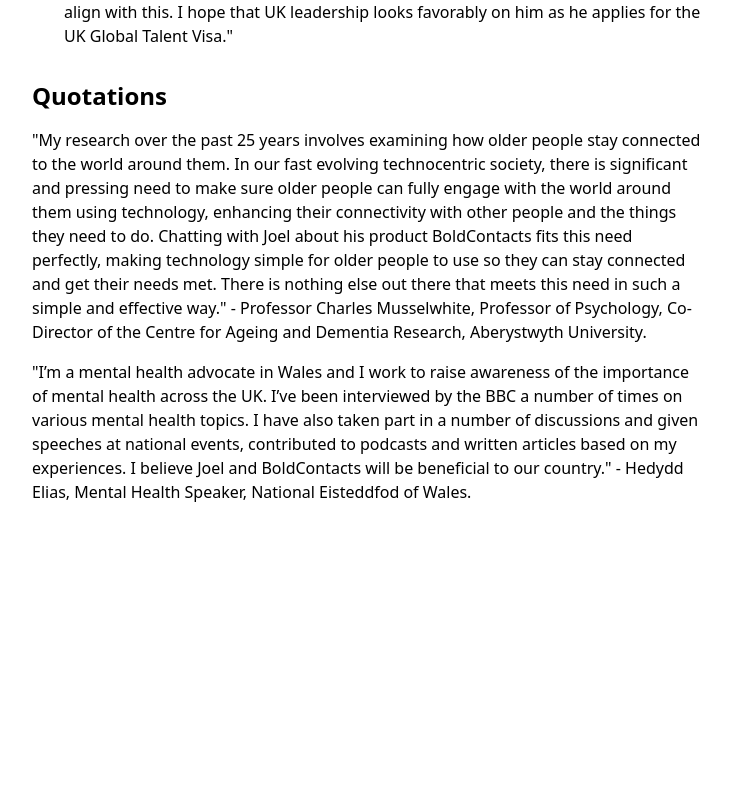
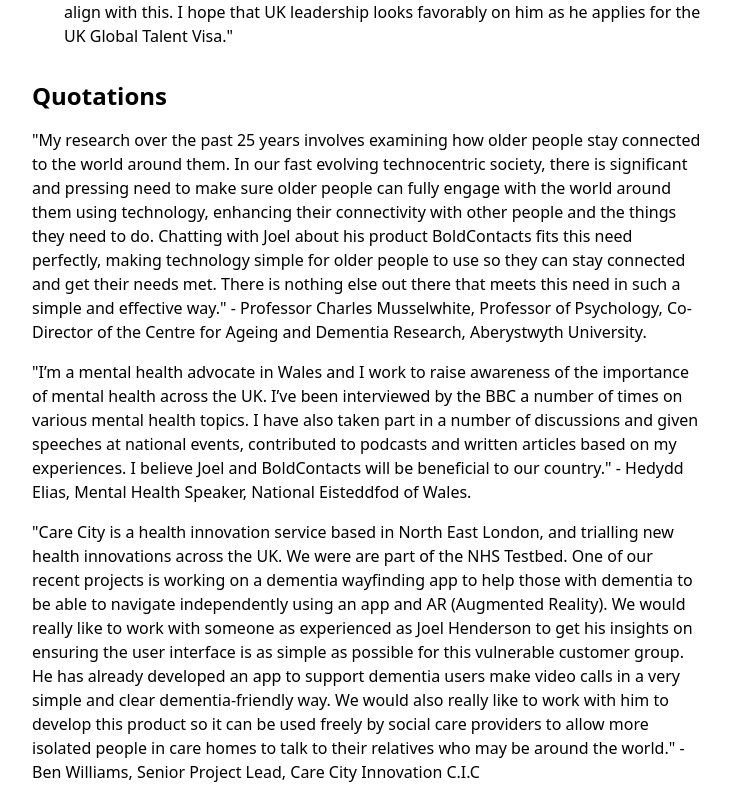
Before and after one commit to BoldContacts/boldcontacts-site-as-sveltekit, a SvelteKit app: page /quotations in a window 1280 px wide. Shown: the part 1161-1961 px from the top of the page, without its empty margins (272-1003 px from the left). Before the commit the page ends 1681 px from the top, so only its background shows below. Built offline with nearby package versions, Linux system fonts and the light colour scheme.

Commit message:
Add quotation

```diff
--- a/src/routes/quotations/+page.svelte
+++ b/src/routes/quotations/+page.svelte
@@ -36,5 +36,6 @@
 
 <blockquote><p>"I’m a mental health advocate in Wales and I work to raise awareness of the importance of mental health across the UK. I’ve been interviewed by the BBC a number of times on various mental health topics. I have also taken part in a number of discussions and given speeches at national events, contributed to podcasts and written articles based on my experiences. I believe Joel and BoldContacts will be beneficial to our country." - Hedydd Elias, Mental Health Speaker, National Eisteddfod of Wales.</p></blockquote>
 
+<blockquote><p>"Care City is a health innovation service based in North East London, and trialling new health innovations across the UK. We were are part of the NHS Testbed. One of our recent projects is working on a dementia wayfinding app to help those with dementia to be able to navigate independently using an app and AR (Augmented Reality). We would really like to work with someone as experienced as Joel Henderson to get his insights on ensuring the user interface is as simple as possible for this vulnerable customer group. He has already developed an app to support dementia users make video calls in a very simple and clear dementia-friendly way. We would also really like to work with him to develop this product so it can be used freely by social care providers to allow more isolated people in care homes to talk to their relatives who may be around the world." - Ben Williams, Senior Project Lead, Care City Innovation C.I.C</p></blockquote>
 
 </div>
```
